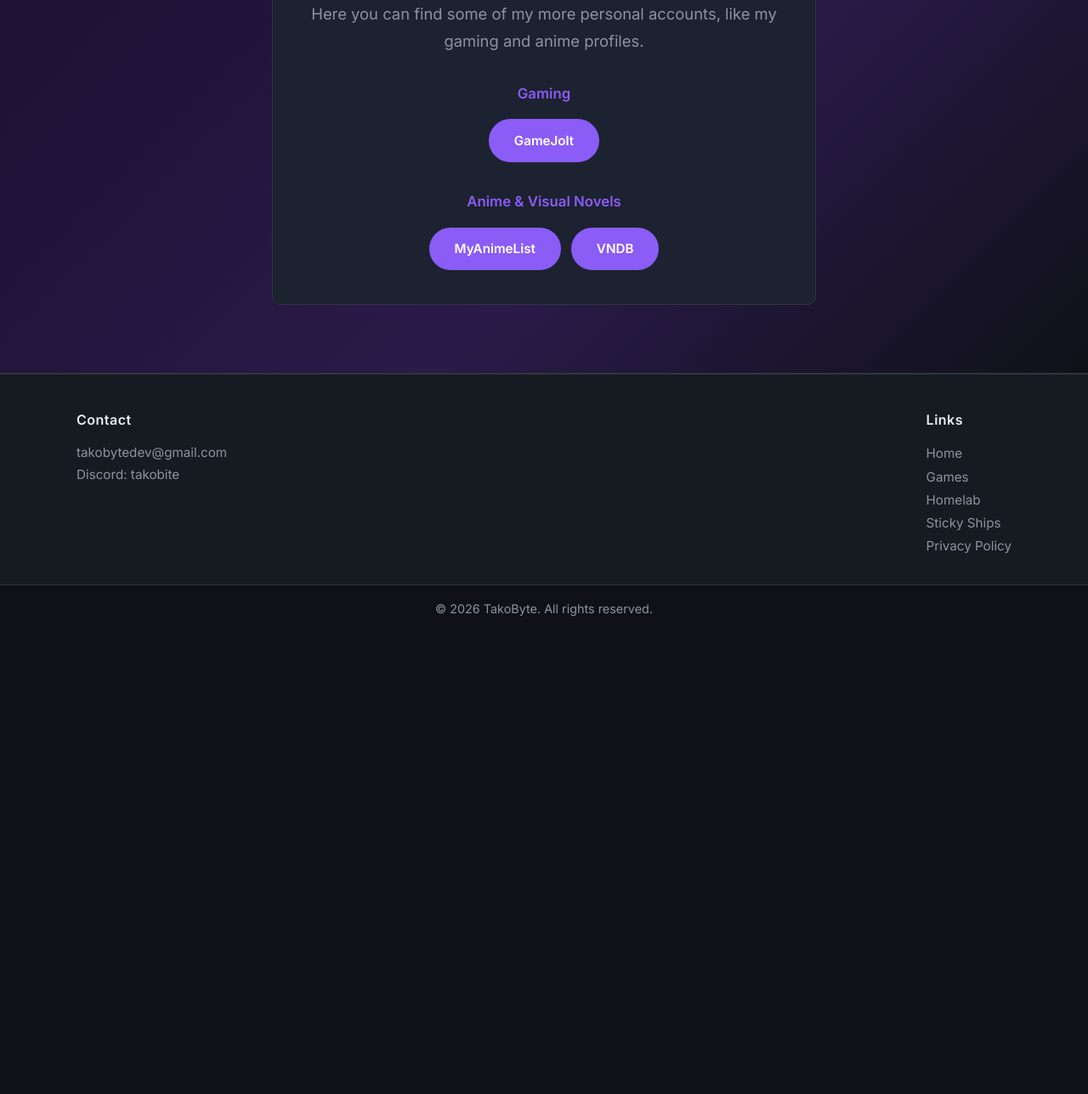
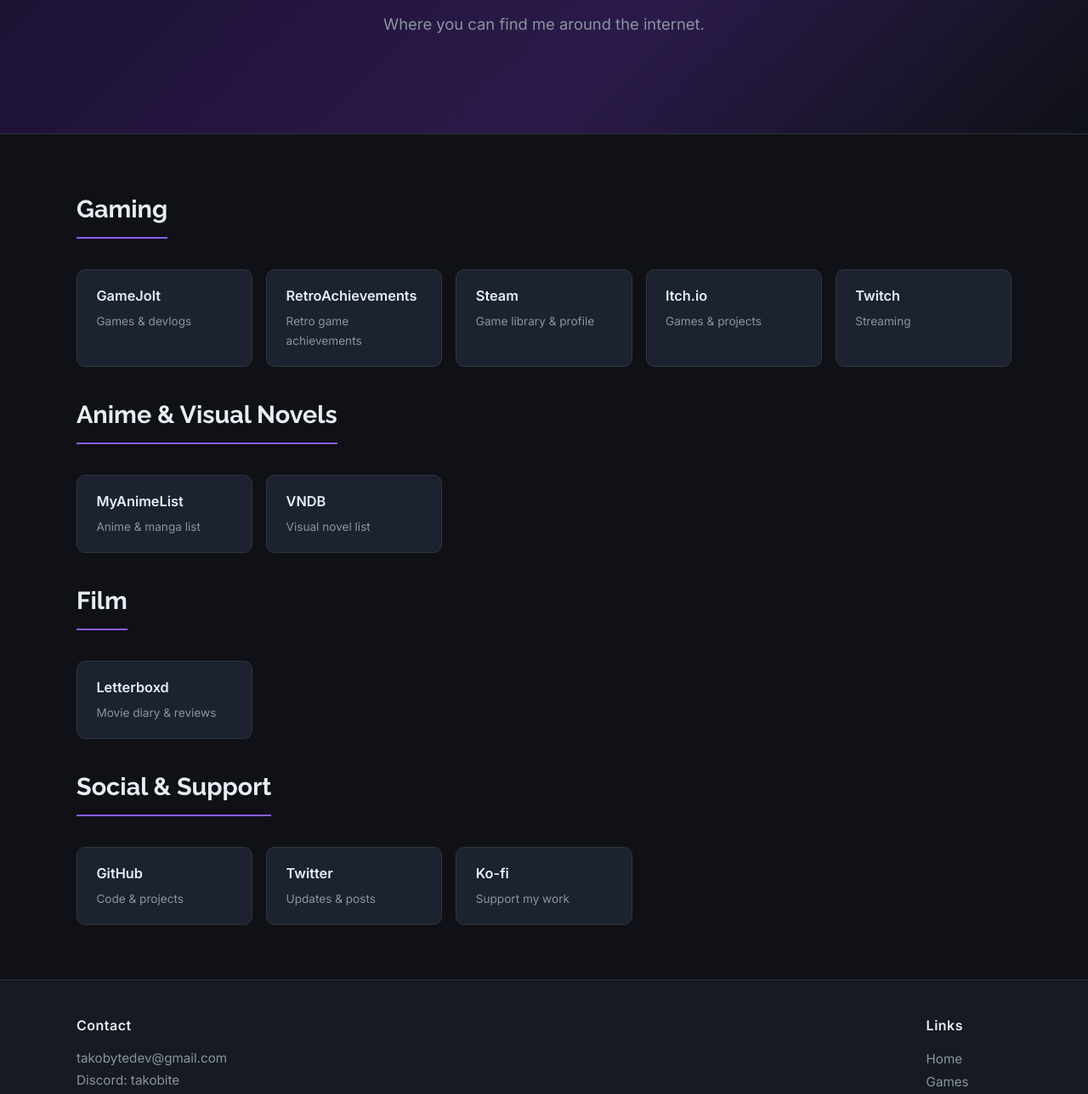
Before and after one commit to Jackhiles/Takobyte, a plain HTML site: page tako.html in a window 1280 px wide. Shown: the part 272-1560 px from the top of the page at 85% size. Before the commit the page ends 1018 px from the top, so only its background shows below. Drawn offline with Linux system fonts and the light colour scheme.

Commit message:
Bug Fixes

```diff
--- a/assets/css/style.css
+++ b/assets/css/style.css
@@ -254,26 +254,6 @@ img { max-width: 100%; }
   margin-top: 1rem;
 }
 
-/* ── Profile card (Accounts page) ── */
-.profile-card {
-  background: var(--bg-card);
-  border: 1px solid var(--border);
-  border-radius: var(--radius);
-  padding: 2.5rem;
-  max-width: 640px;
-  margin: 0 auto;
-  text-align: center;
-}
-
-.profile-section { margin-top: 2rem; }
-
-.profile-section-title {
-  font-size: 1.05rem;
-  font-weight: 600;
-  color: var(--accent);
-  margin-bottom: 0.75rem;
-}
-
 /* ── Homelab services ── */
 .service-list {
   display: flex;
@@ -302,6 +282,38 @@ img { max-width: 100%; }
   color: var(--text-muted);
   font-size: 0.92rem;
 }
+
+/* ── Accounts page ── */
+.account-group + .account-group { margin-top: 2rem; }
+
+.account-grid {
+  display: grid;
+  grid-template-columns: repeat(auto-fill, minmax(200px, 1fr));
+  gap: 1rem;
+  margin-top: 1rem;
+}
+
+.account-card {
+  display: flex;
+  flex-direction: column;
+  gap: 0.25rem;
+  background: var(--bg-card);
+  border: 1px solid var(--border);
+  border-radius: var(--radius);
+  padding: 1.1rem 1.4rem;
+  color: var(--text);
+  text-decoration: none;
+  transition: transform 0.15s, border-color 0.15s;
+}
+
+.account-card:hover {
+  transform: translateY(-2px);
+  border-color: var(--accent);
+  text-decoration: none;
+}
+
+.account-card strong { font-size: 1.02rem; }
+.account-card span { color: var(--text-muted); font-size: 0.85rem; }
 
 /* ── Screenshot gallery grid (Sticky Ships) ── */
 .gallery-grid {
@@ -457,6 +469,5 @@ img { max-width: 100%; }
 @media (max-width: 600px) {
   .hero { padding: 4rem 0 3rem; }
   .section { padding: 3rem 0; }
-  .profile-card { padding: 1.75rem; }
   .legal-wrap { padding: 1.5rem; }
 }
--- a/tako.html
+++ b/tako.html
@@ -4,7 +4,7 @@
   <meta charset="UTF-8">
   <meta name="viewport" content="width=device-width,initial-scale=1.0">
   <title>TakoByte — Accounts</title>
-  <meta name="description" content="TakoByte's public gaming and anime accounts.">
+  <meta name="description" content="TakoByte's public accounts — gaming, anime, film, and more.">
   <link rel="icon" type="image/png" href="assets/img/favicon.png">
   <link rel="apple-touch-icon" href="assets/img/apple-touch-icon.png">
   <link rel="stylesheet" href="assets/css/style.css?v=3.0">
@@ -29,27 +29,84 @@
     </div>
   </nav>
 
-  <section class="hero" id="home" style="min-height:80vh;display:flex;align-items:center;">
+  <section class="hero" id="home">
     <div class="container hero-content">
-      <div class="profile-card">
-        <h1 style="font-family:'Raleway',sans-serif;font-size:2.2rem;margin-bottom:0.5rem;">My Profiles</h1>
-        <p class="hero-sub" style="margin-bottom:0;">Here you can find some of my more personal accounts, like my gaming and anime profiles.</p>
+      <h1>My <span>Accounts</span></h1>
+      <p class="hero-sub">Where you can find me around the internet.</p>
+    </div>
+  </section>
 
-        <div class="profile-section">
-          <h2 class="profile-section-title">Gaming</h2>
-          <div class="btn-row" style="justify-content:center;">
-            <a href="https://gamejolt.com/@TakoByte" class="btn" target="_blank" rel="noopener">GameJolt</a>
-          </div>
-        </div>
+  <section class="section" id="accounts">
+    <div class="container">
 
-        <div class="profile-section">
-          <h2 class="profile-section-title">Anime &amp; Visual Novels</h2>
-          <div class="btn-row" style="justify-content:center;">
-            <a href="https://myanimelist.net/profile/TakoByte" class="btn" target="_blank" rel="noopener">MyAnimeList</a>
-            <a href="https://vndb.org/u184708/ulist?vnlist=1" class="btn" target="_blank" rel="noopener">VNDB</a>
-          </div>
+      <div class="account-group">
+        <h2 class="section-title">Gaming</h2>
+        <div class="account-grid">
+          <a class="account-card" href="https://gamejolt.com/@TakoByte" target="_blank" rel="noopener">
+            <strong>GameJolt</strong>
+            <span>Games &amp; devlogs</span>
+          </a>
+          <a class="account-card" href="https://retroachievements.org/user/TakoByte" target="_blank" rel="noopener">
+            <strong>RetroAchievements</strong>
+            <span>Retro game achievements</span>
+          </a>
+          <a class="account-card" href="https://steamcommunity.com/id/takobyte/" target="_blank" rel="noopener">
+            <strong>Steam</strong>
+            <span>Game library &amp; profile</span>
+          </a>
+          <a class="account-card" href="https://takobyte.itch.io/" target="_blank" rel="noopener">
+            <strong>Itch.io</strong>
+            <span>Games &amp; projects</span>
+          </a>
+          <a class="account-card" href="https://www.twitch.tv/tako_byte" target="_blank" rel="noopener">
+            <strong>Twitch</strong>
+            <span>Streaming</span>
+          </a>
         </div>
       </div>
+
+      <div class="account-group">
+        <h2 class="section-title">Anime &amp; Visual Novels</h2>
+        <div class="account-grid">
+          <a class="account-card" href="https://myanimelist.net/profile/TakoByte" target="_blank" rel="noopener">
+            <strong>MyAnimeList</strong>
+            <span>Anime &amp; manga list</span>
+          </a>
+          <a class="account-card" href="https://vndb.org/u184708/ulist?vnlist=1" target="_blank" rel="noopener">
+            <strong>VNDB</strong>
+            <span>Visual novel list</span>
+          </a>
+        </div>
+      </div>
+
+      <div class="account-group">
+        <h2 class="section-title">Film</h2>
+        <div class="account-grid">
+          <a class="account-card" href="https://letterboxd.com/takobyte/" target="_blank" rel="noopener">
+            <strong>Letterboxd</strong>
+            <span>Movie diary &amp; reviews</span>
+          </a>
+        </div>
+      </div>
+
+      <div class="account-group">
+        <h2 class="section-title">Social &amp; Support</h2>
+        <div class="account-grid">
+          <a class="account-card" href="https://github.com/TakoByteDev" target="_blank" rel="noopener">
+            <strong>GitHub</strong>
+            <span>Code &amp; projects</span>
+          </a>
+          <a class="account-card" href="https://twitter.com/takobite" target="_blank" rel="noopener">
+            <strong>Twitter</strong>
+            <span>Updates &amp; posts</span>
+          </a>
+          <a class="account-card" href="https://ko-fi.com/takobyte" target="_blank" rel="noopener">
+            <strong>Ko-fi</strong>
+            <span>Support my work</span>
+          </a>
+        </div>
+      </div>
+
     </div>
   </section>
 
```
Also changed, not shown: 1 other file.
